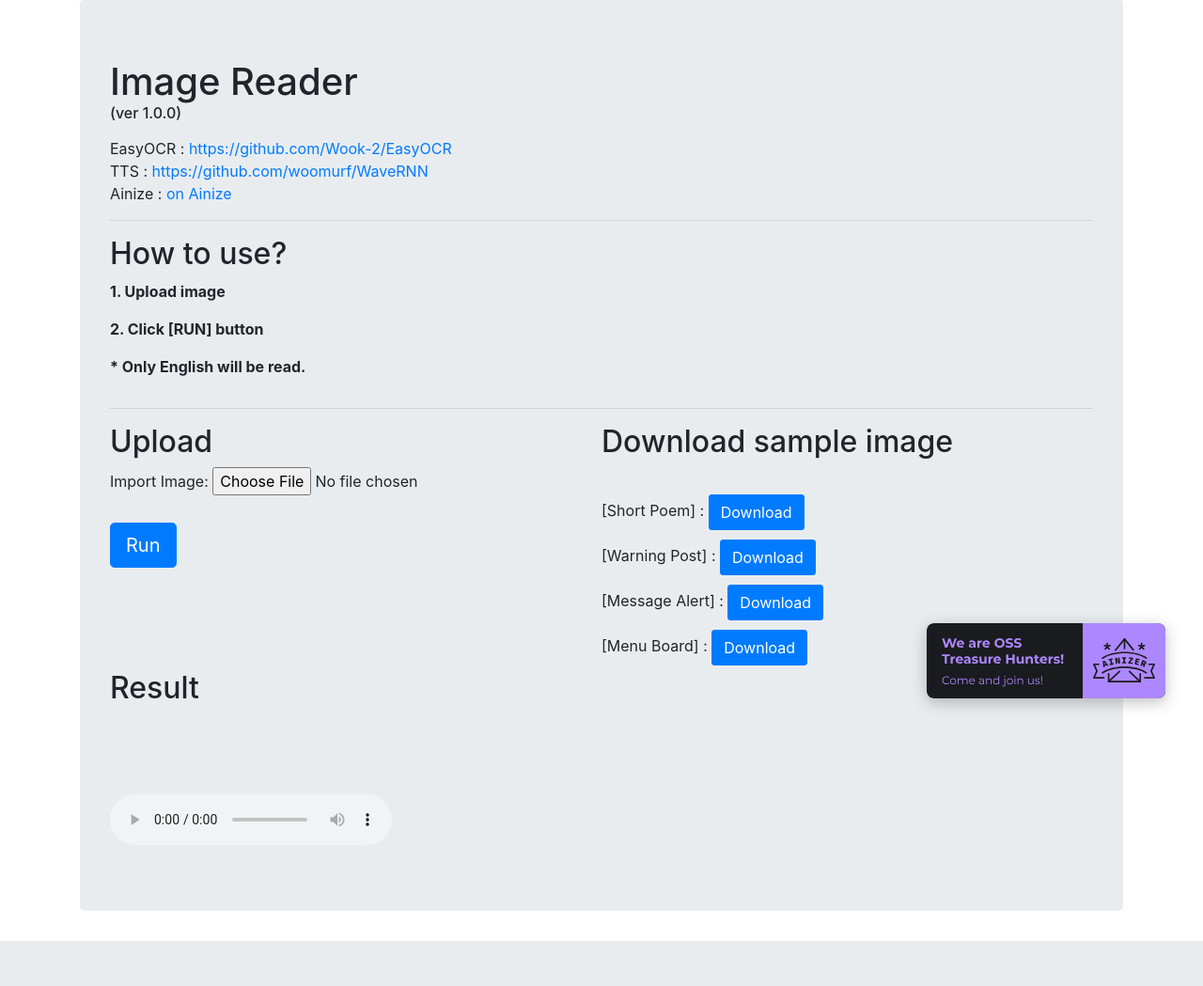
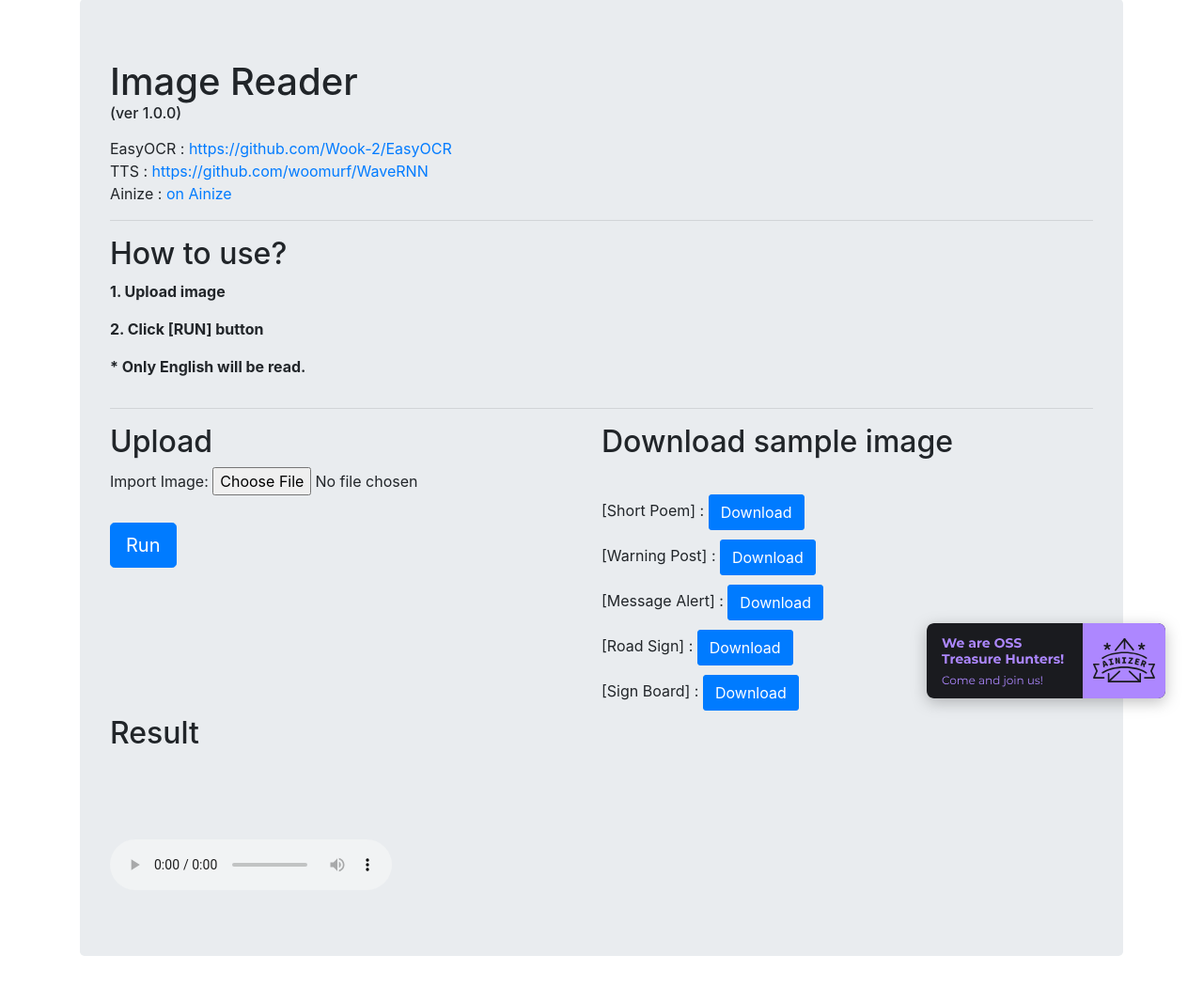
Before and after one commit to Wook-2/ImageReader, a Flask app: page / in a window 1280 px wide. Shown: the part 17-1066 px from the top of the page at 94% size. Before the commit the page ends 1018 px from the top, so only its background shows below. Run offline with Flask 2, Linux system fonts and the light colour scheme; some libraries are stand-ins or nearby versions.

Commit message:
new sample images

```diff
--- a/templates/index.html
+++ b/templates/index.html
@@ -104,7 +104,8 @@
                 [Short Poem] : <a href="/static/short_poem.jpg" target='blank'><button class='btn btn-primary' style="border-radius: 3px; margin-top: 5px; margin-bottom: 5px;">Download</button></a><br>
                 [Warning Post] : <a href="/static/post.jpeg" target='blank'><button class='btn btn-primary' style="border-radius: 3px;margin-top: 5px; margin-bottom: 5px;">Download</button></a><br>
                 [Message Alert] : <a href="/static/alert.png" target='blank'><button class='btn btn-primary' style="border-radius: 3px;margin-top: 5px; margin-bottom: 5px;">Download</button></a><br>
-                [Menu Board] : <a href="/static/menu.jpg" target='blank'><button class='btn btn-primary' style="border-radius: 3px;margin-top: 5px; margin-bottom: 5px;">Download</button></a><br>
+                [Road Sign] : <a href="/static/roadsign2.jpeg" target='blank'><button class='btn btn-primary' style="border-radius: 3px;margin-top: 5px; margin-bottom: 5px;">Download</button></a><br>
+                [Sign Board] : <a href="/static/signboard.jpg" target='blank'><button class='btn btn-primary' style="border-radius: 3px;margin-top: 5px; margin-bottom: 5px;">Download</button></a><br>
                 </div>
                 <!-- <br><br><br><br><br><br><br><br><br> -->
                             <!-- Result Box -->
```
